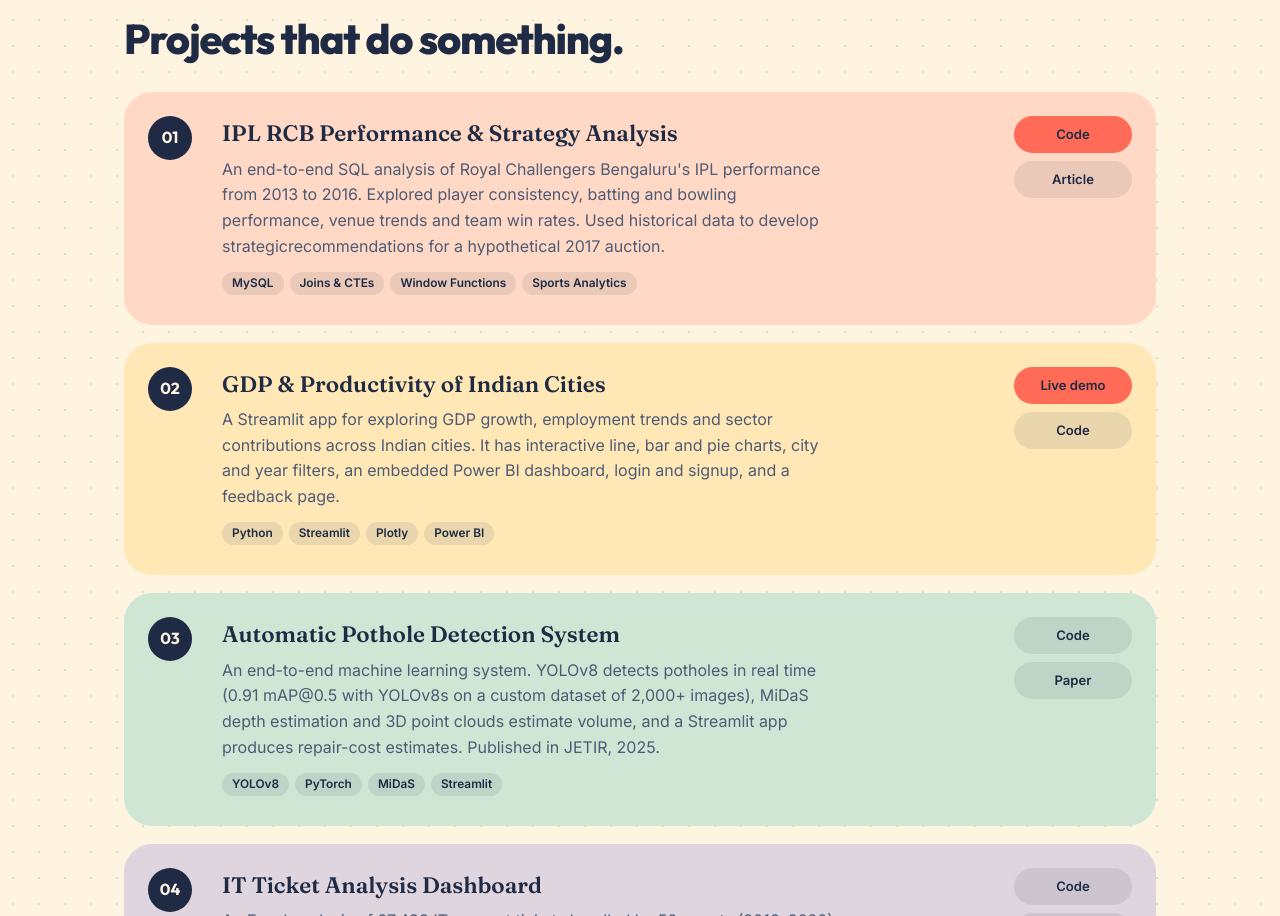
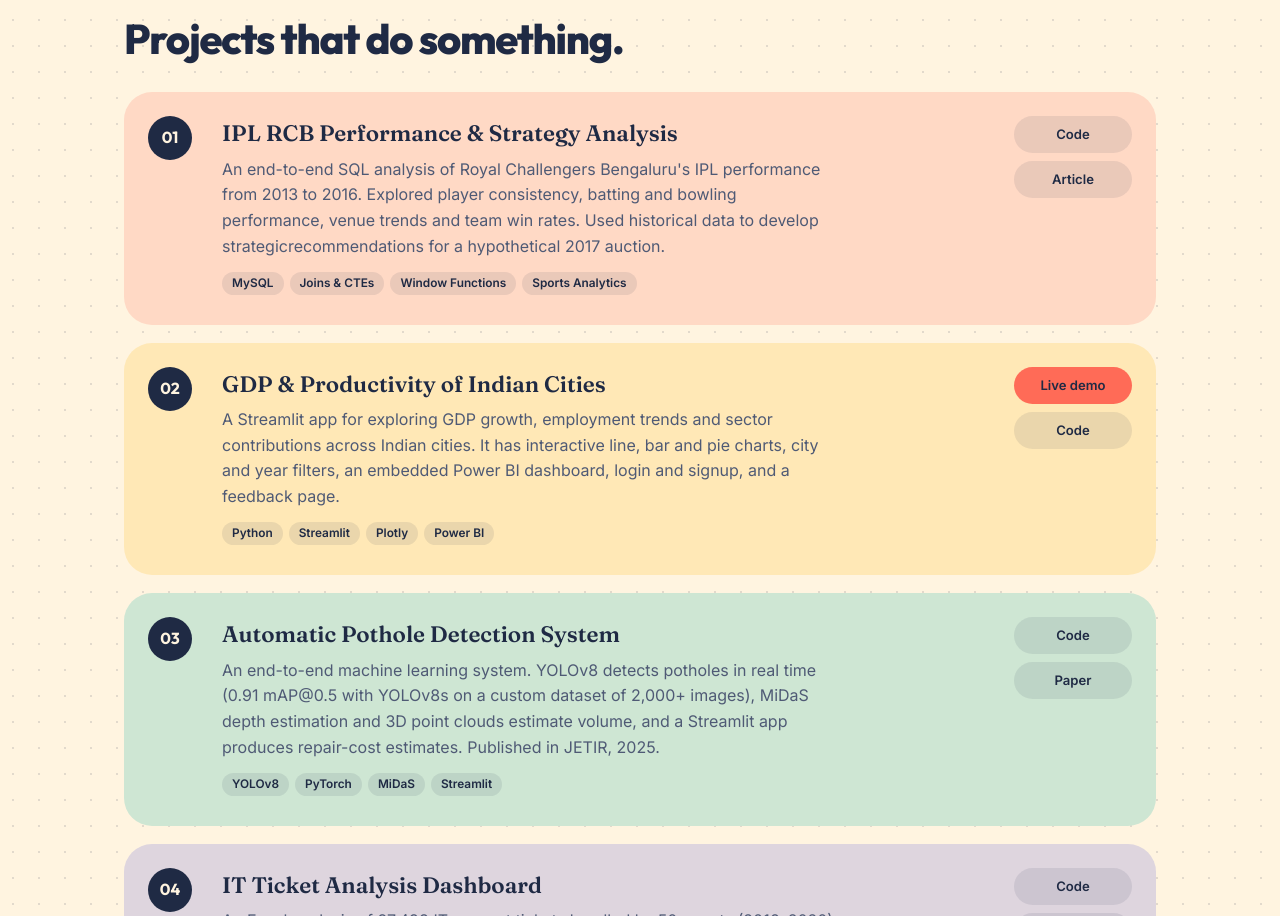
Before and after one commit to Mehwish4610/Portfolio, a plain HTML site: page index.html in a window 1280 px wide. Shown: the part 1007-1923 px from the top of the page. Drawn offline with Linux system fonts and the light colour scheme.

Commit message:
Update index.html

```diff
--- a/index.html
+++ b/index.html
@@ -280,7 +280,7 @@ section{border-top:0;padding:56px 0}
   <div class="rows">
 
 
-    <div class="row rv"><span class="n">01</span><div><h3>IPL RCB Performance & Strategy Analysis</h3><p>An end-to-end SQL analysis of Royal Challengers Bengaluru's IPL performance from 2013 to 2016. Explored player consistency, batting and bowling performance, venue trends and team win rates. Used historical data to develop strategicrecommendations for a hypothetical 2017 auction.</p><div class="tg"><span>MySQL</span><span>Joins & CTEs</span><span>Window Functions</span><span>Sports Analytics</span></div></div><div class="lk"><a class="btn p sm" href="https://github.com/Mehwish4610/IPL-RCB-SQL-Data-Analysis" target="_blank" rel="noopener">Code</a> <a class="btn sm" href="https://medium.com/@mehwishafreen10303/from-sql-queries-to-ipl-strategy-analyzing-rcbs-performance-using-mysql-3c2f999dc2c0?sharedUserId=mehwishafreen10303" target="_blank" rel="noopener">Article</a></div></div>
+    <div class="row rv"><span class="n">01</span><div><h3>IPL RCB Performance & Strategy Analysis</h3><p>An end-to-end SQL analysis of Royal Challengers Bengaluru's IPL performance from 2013 to 2016. Explored player consistency, batting and bowling performance, venue trends and team win rates. Used historical data to develop strategicrecommendations for a hypothetical 2017 auction.</p><div class="tg"><span>MySQL</span><span>Joins & CTEs</span><span>Window Functions</span><span>Sports Analytics</span></div></div><div class="lk"><a class="btn sm" href="https://github.com/Mehwish4610/IPL-RCB-SQL-Data-Analysis" target="_blank" rel="noopener">Code</a> <a class="btn sm" href="https://medium.com/@mehwishafreen10303/from-sql-queries-to-ipl-strategy-analyzing-rcbs-performance-using-mysql-3c2f999dc2c0?sharedUserId=mehwishafreen10303" target="_blank" rel="noopener">Article</a></div></div>
     <div class="row rv"><span class="n">02</span><div><h3>GDP &amp; Productivity of Indian Cities</h3><p>A Streamlit app for exploring GDP growth, employment trends and sector contributions across Indian cities. It has interactive line, bar and pie charts, city and year filters, an embedded Power BI dashboard, login and signup, and a feedback page.</p><div class="tg"><span>Python</span><span>Streamlit</span><span>Plotly</span><span>Power BI</span></div></div><div class="lk"><a class="btn p sm" href="https://gdp-appucivityvisualisationapp-6amnwngduzcvvmu522th2l.streamlit.app/" target="_blank" rel="noopener">Live demo</a><a class="btn sm" href="https://github.com/Mehwish4610/GDP-ProducivityVisualisationApp" target="_blank" rel="noopener">Code</a></div></div>
     <div class="row rv"><span class="n">03</span><div><h3>Automatic Pothole Detection System</h3><p>An end-to-end machine learning system. YOLOv8 detects potholes in real time (0.91 mAP@0.5 with YOLOv8s on a custom dataset of 2,000+ images), MiDaS depth estimation and 3D point clouds estimate volume, and a Streamlit app produces repair-cost estimates. Published in JETIR, 2025.</p><div class="tg"><span>YOLOv8</span><span>PyTorch</span><span>MiDaS</span><span>Streamlit</span></div></div><div class="lk"><a class="btn sm" href="https://github.com/Mehwish4610/automatic-pothole-detection-system" target="_blank" rel="noopener">Code</a><a class="btn sm" href="https://www.jetir.org/view?paper=JETIR2505831" target="_blank" rel="noopener">Paper</a></div></div>
     <div class="row rv"><span class="n">04</span><div><h3>IT Ticket Analysis Dashboard</h3><p>An Excel analysis of 97,498 IT support tickets handled by 50 agents (2016–2020): data cleaning, PivotTables, formulas and an interactive dashboard with slicers. It found demand grew 123% and about 30% of tickets had no priority assigned, then turned that into recommendations.</p><div class="tg"><span>Excel</span><span>PivotTables</span><span>Slicers</span><span>Dashboards</span></div></div><div class="lk"><a class="btn sm" href="https://github.com/Mehwish4610/excel-it-ticket-analysis" target="_blank" rel="noopener">Code</a><a class="btn sm" href="https://medium.com/@mehwishafreen10303/analyzing-97-000-it-support-tickets-in-excel-from-raw-data-to-business-insights-ae9a06fffe2e" target="_blank" rel="noopener">Article</a></div></div>
```
